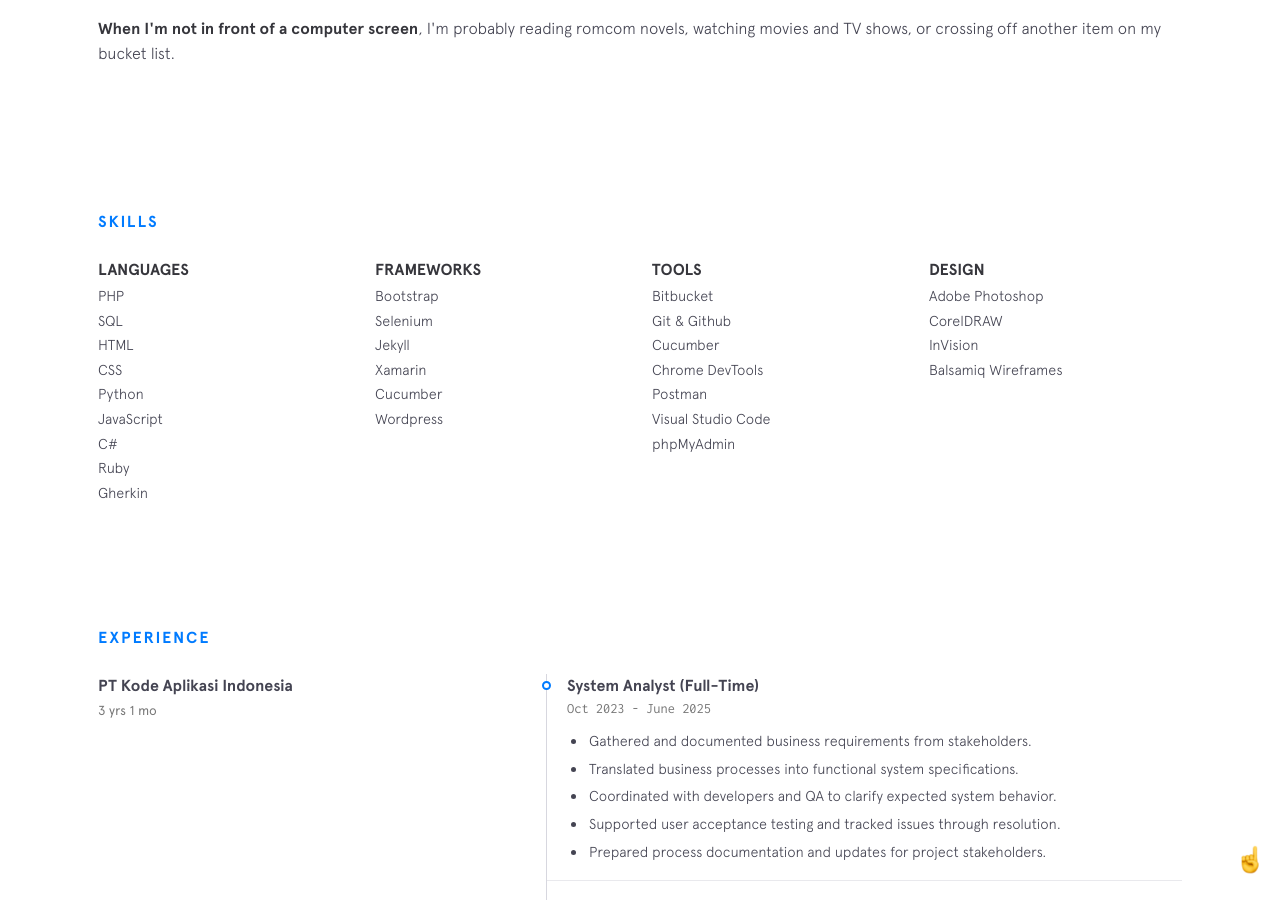
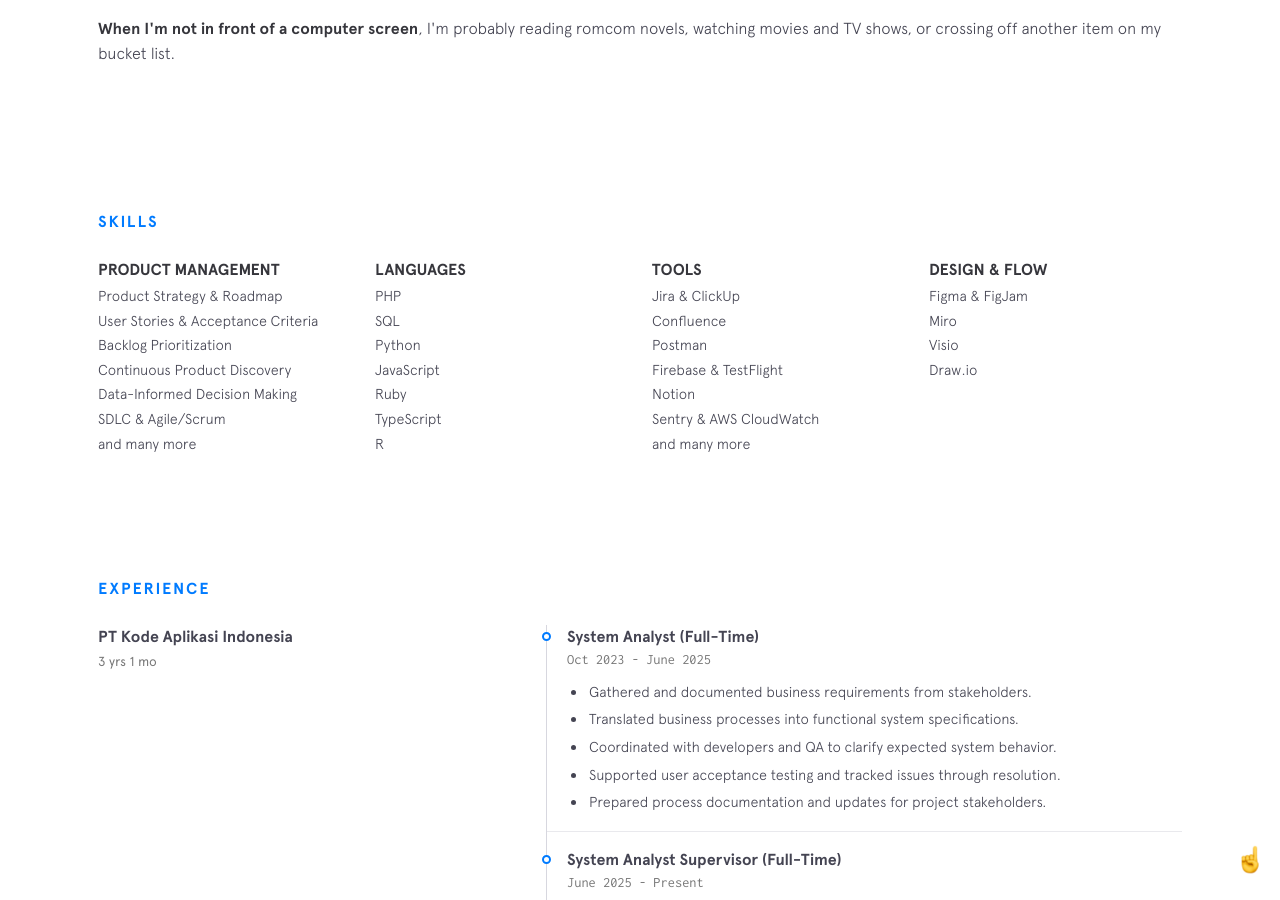
Before and after one commit to ivanhectors/ivanhectors.github.io, a Jekyll site: the page built from index.html, in a window 1280 px wide and 900 px high, scrolled down 1201 px. Built offline with Jekyll 4.4.1, drawn with Linux system fonts in a browser that asks for light colours; nearby versions of some CDN libraries.

Commit message:
Update skills content and categories
Co-authored-by: Copilot <223556219+Copilot@users.noreply.github.com>

```diff
--- a/_data/skills.yml
+++ b/_data/skills.yml
@@ -1,33 +1,32 @@
+product management:
+  - item: Product Strategy & Roadmap
+  - item: User Stories & Acceptance Criteria
+  - item: Backlog Prioritization
+  - item: Continuous Product Discovery
+  - item: Data-Informed Decision Making
+  - item: SDLC & Agile/Scrum
+  - item: and many more
+
 languages:
   - item: PHP
   - item: SQL
-  - item: HTML
-  - item: CSS
   - item: Python
   - item: JavaScript
-  - item: C#
   - item: Ruby
-  - item: Gherkin
-
-frameworks:
-  - item: Bootstrap
-  - item: Selenium
-  - item: Jekyll
-  - item: Xamarin
-  - item: Cucumber
-  - item: Wordpress
+  - item: TypeScript
+  - item: R
 
 tools:
-  - item: Bitbucket
-  - item: Git & Github
-  - item: Cucumber
-  - item: Chrome DevTools
+  - item: Jira & ClickUp
+  - item: Confluence
   - item: Postman
-  - item: Visual Studio Code
-  - item: phpMyAdmin
+  - item: Firebase & TestFlight
+  - item: Notion
+  - item: Sentry & AWS CloudWatch
+  - item: and many more
 
-design:
-  - item: Adobe Photoshop
-  - item: CorelDRAW
-  - item: InVision
-  - item: Balsamiq Wireframes
+design and flow:
+  - item: Figma & FigJam
+  - item: Miro
+  - item: Visio
+  - item: Draw.io
--- a/_includes/skills.html
+++ b/_includes/skills.html
@@ -4,18 +4,18 @@
     <!-- <p>I’ve picked up quite a few skills during the course of my three co-ops, and aim to improve these skills everyday. Here are a few of the technologies that I have experience with:</p> -->
     <div class="skillz">
       <div class="skillz__category">
-        <div class="skillz__category__label">Languages</div>
+        <div class="skillz__category__label">Product Management</div>
         <ul>
-          {% for language in site.data.skills.languages %}
-          <li class="skillz__category__item">{{language.item}}</li>
+          {% for skill in site.data.skills['product management'] %}
+          <li class="skillz__category__item">{{skill.item}}</li>
           {% endfor %}
         </ul>
       </div>
       <div class="skillz__category">
-        <div class="skillz__category__label">Frameworks</div>
+        <div class="skillz__category__label">Languages</div>
         <ul>
-          {% for framework in site.data.skills.frameworks %}
-          <li class="skillz__category__item">{{framework.item}}</li>
+          {% for skill in site.data.skills.languages %}
+          <li class="skillz__category__item">{{skill.item}}</li>
           {% endfor %}
         </ul>
       </div>
@@ -28,10 +28,10 @@
         </ul>
       </div>
       <div class="skillz__category">
-        <div class="skillz__category__label">Design</div>
+        <div class="skillz__category__label">Design &amp; Flow</div>
         <ul>
-          {% for thing in site.data.skills.design %}
-          <li class="skillz__category__item">{{thing.item}}</li>
+          {% for skill in site.data.skills['design and flow'] %}
+          <li class="skillz__category__item">{{skill.item}}</li>
           {% endfor %}
         </ul>
       </div>
```
